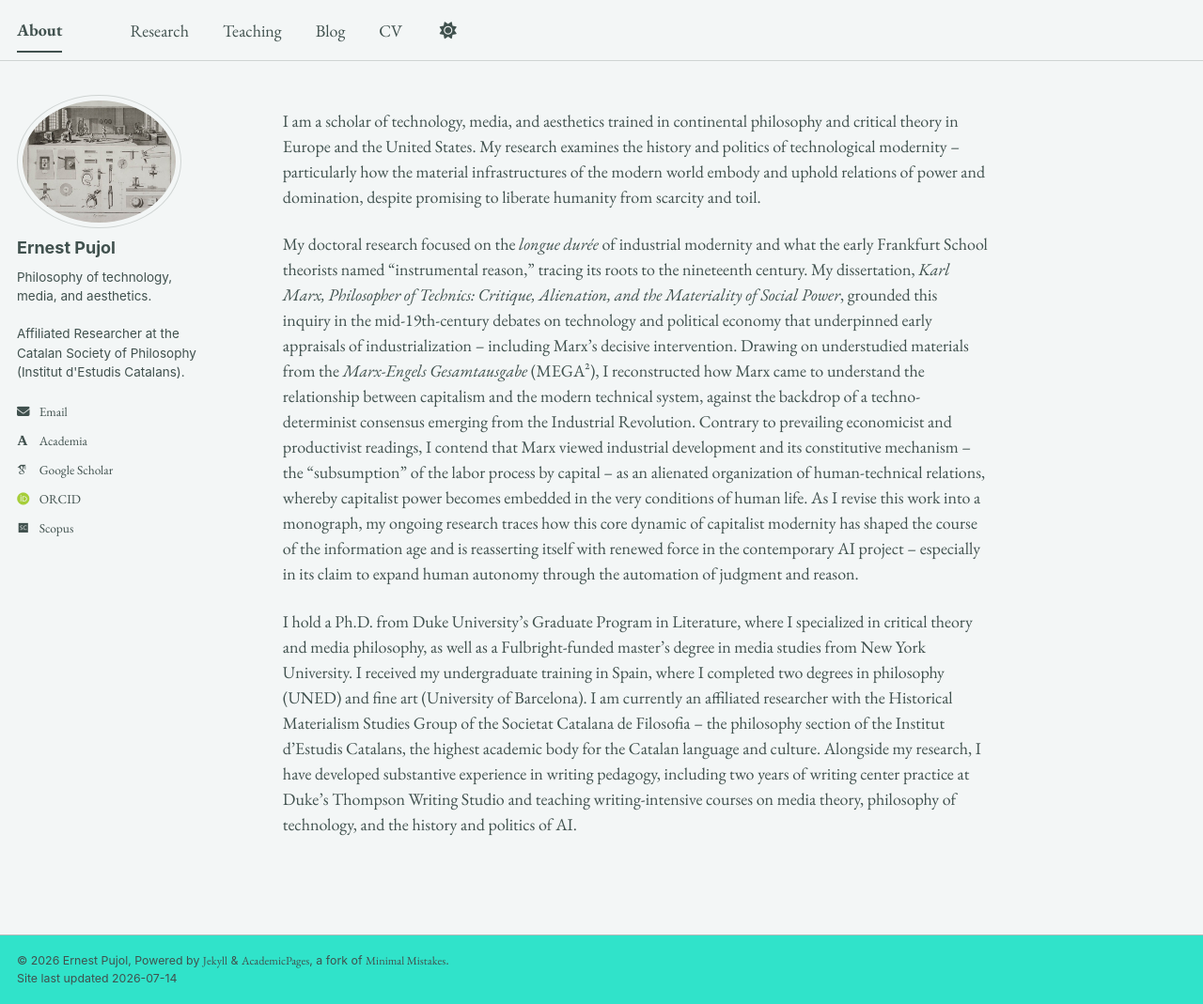
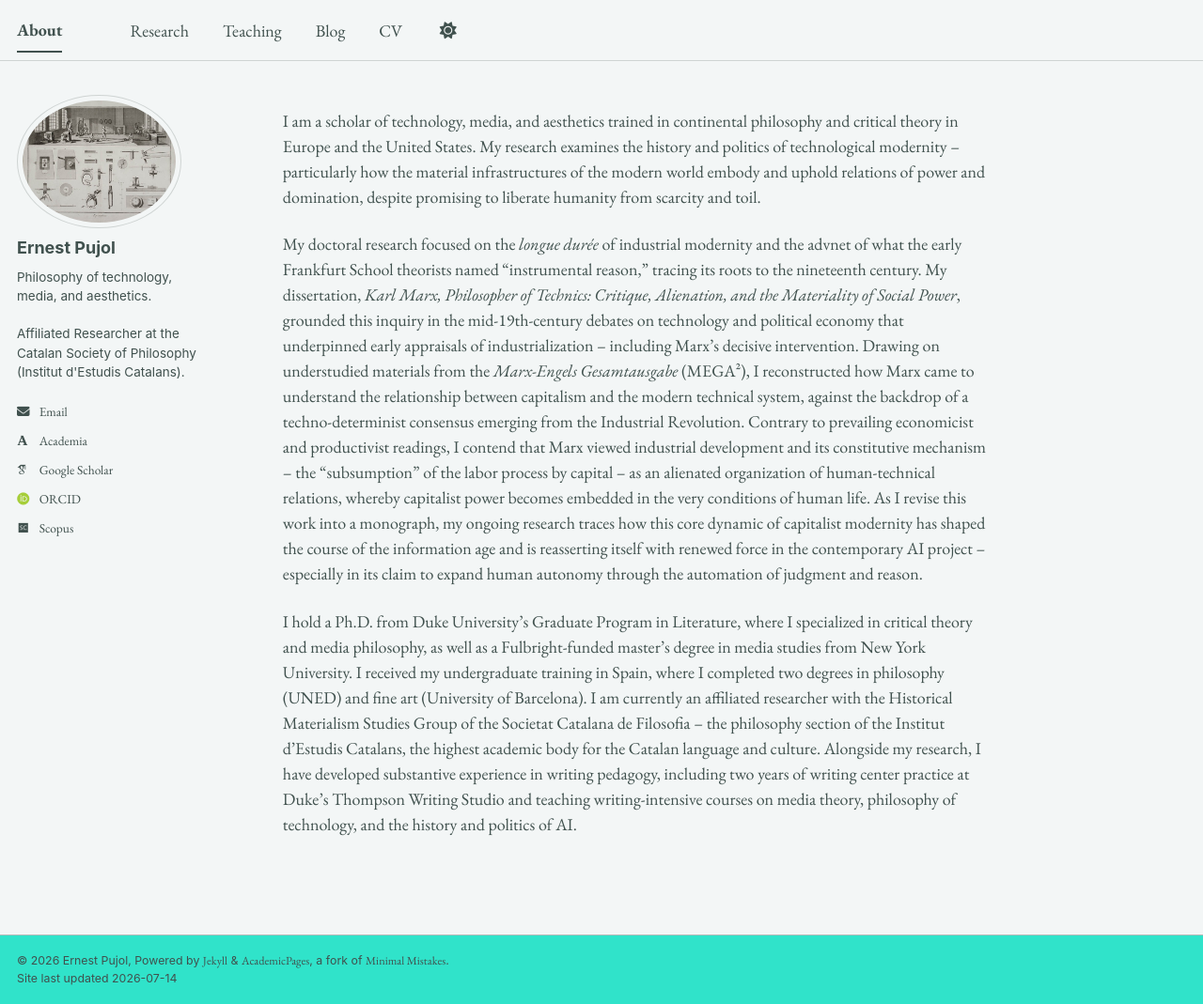
Before and after one commit to epujol90/epujol90.github.io, a Jekyll site: the page built from _pages/about.md, in a window 1280 px wide and 1069 px high. Shown: the whole window at 94% size. Built offline with Jekyll 4.4.1, drawn with Linux system fonts in a browser that asks for light colours; some web fonts are replaced; a script bundle is joined from its source files by our own code; library files that are not in the unit come from our copies.

Commit message:
Update about.md

```diff
--- a/_pages/about.md
+++ b/_pages/about.md
@@ -8,6 +8,6 @@ redirect_from:
 ---
 I am a scholar of technology, media, and aesthetics trained in continental philosophy and critical theory in Europe and the United States. My research examines the history and politics of technological modernity -- particularly how the material infrastructures of the modern world embody and uphold relations of power and domination, despite promising to liberate humanity from scarcity and toil.
 
-My doctoral research focused on the _longue durée_ of industrial modernity and what the early Frankfurt School theorists named “instrumental reason,” tracing its roots to the nineteenth century. My dissertation, _Karl Marx, Philosopher of Technics: Critique, Alienation, and the Materiality of Social Power_, grounded this inquiry in the mid-19th-century debates on technology and political economy that underpinned early appraisals of industrialization -- including Marx's decisive intervention. Drawing on understudied materials from the _Marx-Engels Gesamtausgabe_ (MEGA²), I reconstructed how Marx came to understand the relationship between capitalism and the modern technical system, against the backdrop of a techno-determinist consensus emerging from the Industrial Revolution. Contrary to prevailing economicist and productivist readings, I contend that Marx viewed industrial development and its constitutive mechanism -- the “subsumption” of the labor process by capital -- as an alienated organization of human-technical relations, whereby capitalist power becomes embedded in the very conditions of human life. As I revise this work into a monograph, my ongoing research traces how this core dynamic of capitalist modernity has shaped the course of the information age and is reasserting itself with renewed force in the contemporary AI project -- especially in its claim to expand human autonomy through the automation of judgment and reason.
+My doctoral research focused on the _longue durée_ of industrial modernity and the advnet of what the early Frankfurt School theorists named “instrumental reason,” tracing its roots to the nineteenth century. My dissertation, _Karl Marx, Philosopher of Technics: Critique, Alienation, and the Materiality of Social Power_, grounded this inquiry in the mid-19th-century debates on technology and political economy that underpinned early appraisals of industrialization -- including Marx's decisive intervention. Drawing on understudied materials from the _Marx-Engels Gesamtausgabe_ (MEGA²), I reconstructed how Marx came to understand the relationship between capitalism and the modern technical system, against the backdrop of a techno-determinist consensus emerging from the Industrial Revolution. Contrary to prevailing economicist and productivist readings, I contend that Marx viewed industrial development and its constitutive mechanism -- the “subsumption” of the labor process by capital -- as an alienated organization of human-technical relations, whereby capitalist power becomes embedded in the very conditions of human life. As I revise this work into a monograph, my ongoing research traces how this core dynamic of capitalist modernity has shaped the course of the information age and is reasserting itself with renewed force in the contemporary AI project -- especially in its claim to expand human autonomy through the automation of judgment and reason.
 
 I hold a Ph.D. from Duke University’s Graduate Program in Literature, where I specialized in critical theory and media philosophy, as well as a Fulbright-funded master’s degree in media studies from New York University. I received my undergraduate training in Spain, where I completed two degrees in philosophy (UNED) and fine art (University of Barcelona). I am currently an affiliated researcher with the Historical Materialism Studies Group of the Societat Catalana de Filosofia -- the philosophy section of the Institut d’Estudis Catalans, the highest academic body for the Catalan language and culture. Alongside my research, I have developed substantive experience in writing pedagogy, including two years of writing center practice at Duke’s Thompson Writing Studio and teaching writing-intensive courses on media theory, philosophy of technology, and the history and politics of AI.
```
